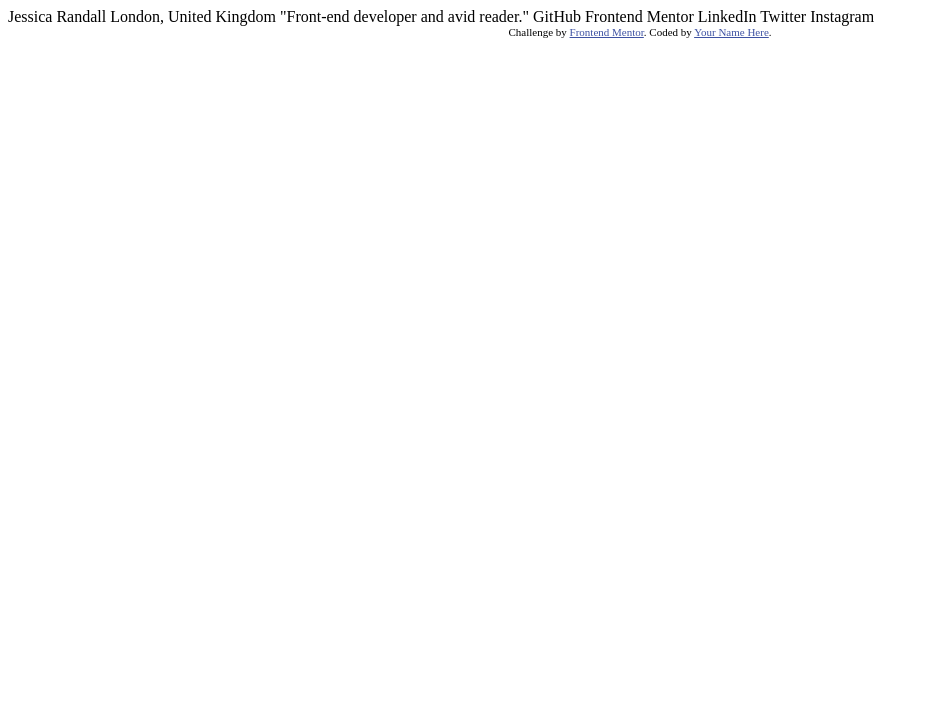
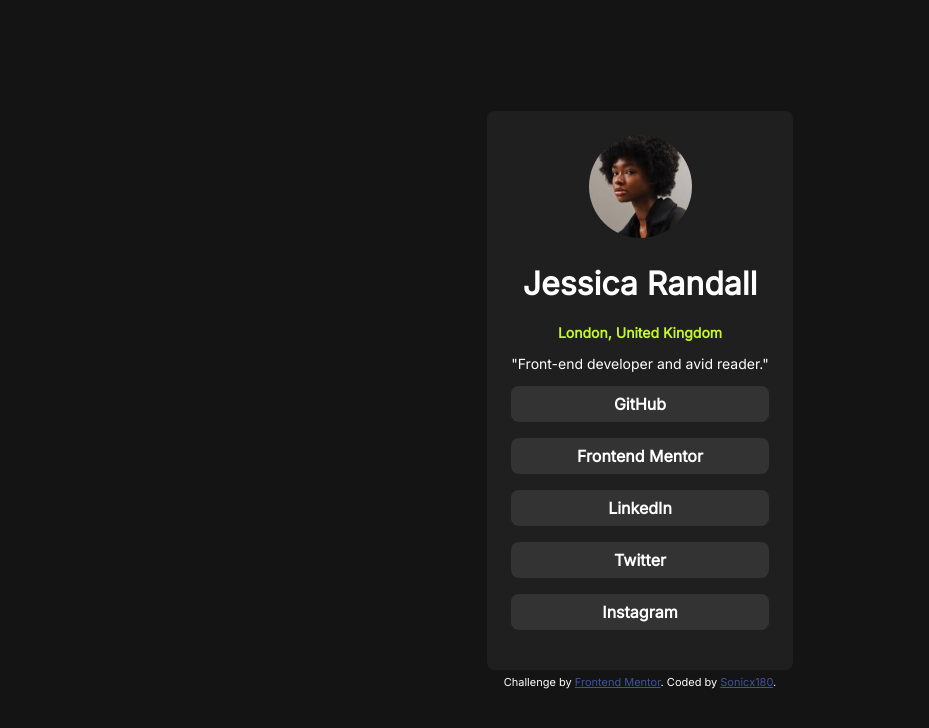
Before and after one commit to sonicx180/social-links-profile-main, a plain HTML site: page index.html in a window 1280 px wide. Shown: the whole page, without its empty margins (0-929 px from the left). Drawn offline with Linux system fonts and the light colour scheme.

Commit message:
finished

```diff
--- a/index.html
+++ b/index.html
@@ -1,34 +1,56 @@
 <!DOCTYPE html>
 <html lang="en">
 	<head>
-  <meta charset="UTF-8">
-  <meta name="viewport" content="width=device-width, initial-scale=1.0"> <!-- displays site properly based on user's device -->
+		<meta charset="UTF-8" />
+		<meta name="viewport" content="width=device-width, initial-scale=1.0" />
+		<!-- displays site properly based on user's device -->
 
-  <link rel="icon" type="image/png" sizes="32x32" href="./assets/images/favicon-32x32.png">
+		<link
+			rel="icon"
+			type="image/png"
+			sizes="32x32"
+			href="./assets/images/favicon-32x32.png"
+		/>
 
 		<title>Frontend Mentor | Social links profile</title>
-
-  <!-- Feel free to remove these styles or customise in your own stylesheet 👍 -->
+		<link rel = "stylesheet" href = "style.css" />
 		<style>
-    .attribution { font-size: 11px; text-align: center; }
-    .attribution a { color: hsl(228, 45%, 44%); }
+			.attribution {
+				font-size: 11px;
+				text-align: center;
+			}
+			.attribution a {
+				color: hsl(228, 45%, 44%);
+			}
 		</style>
 	</head>
 	<body>
-
-  Jessica Randall
-  London, United Kingdom
-  "Front-end developer and avid reader."
-
-  GitHub
-  Frontend Mentor
-  LinkedIn
-  Twitter
-  Instagram
-
-  <div class="attribution">
-    Challenge by <a href="https://www.frontendmentor.io?ref=challenge" target="_blank">Frontend Mentor</a>.
-    Coded by <a href="#">Your Name Here</a>.
+		<main>
+			<div class="container">
+				<img
+					src="assets/images/avatar-jessica.jpeg"
+					alt="Headshot of Jessica Randall"
+					class="img"
+				/>
+				<header>
+					<h1>Jessica Randall</h1>
+					<h2>London, United Kingdom</h2>
+					<p>"Front-end developer and avid reader."</p>
+				</header>
+				<a href="#" class="link">GitHub </a>
+				<a href="#" class="link">Frontend Mentor </a>
+				<a href="#" class="link"> LinkedIn </a>
+				<a href="#" class="link">Twitter </a>
+				<a href="#" class="link">Instagram </a>
 			</div>
+		</main>
+		<footer class="attribution">
+			Challenge by
+			<a
+				href="https://www.frontendmentor.io?ref=challenge"
+				target="_blank"
+				>Frontend Mentor</a
+			>. Coded by <a href="#">Sonicx180</a>.
+		</footer>
 	</body>
 </html>
--- /dev/null
+++ b/style.css
@@ -0,0 +1,89 @@
+/*
+Color/Font Scheme
+
+Font size: 14px
+
+Green: hsl(75, 94%, 57%)
+
+White: hsl(0, 0%, 100%)
+
+Grey 700: hsl(0, 0%, 20%)
+
+Grey 800: hsl(0, 0%, 12%)
+
+Grey 900: hsl(0, 0%, 8%)
+
+Font weights: 400, 600, 700
+*/
+
+/* Import the Font */
+@import url('https://fonts.googleapis.com/css2?family=Inter');
+
+/* Setting Variables */
+:root {
+    --primary-font:"Inter", Helvetica;
+    --green-hsl: hsl(75, 94%, 57%);
+    --grey-light:hsl(0, 0%, 20%);
+    --grey-mid: hsl(0, 0%, 12%);
+    --dark-grey:hsl(0, 0%, 8%);
+    --small-font:400;
+    --mid-font:600;
+    --large-font:700;
+    --font-size:14px;
+}
+
+
+/* Aligns the container into the center, and sets other stuff */
+body {
+    background-color:var(--dark-grey);
+    color:white;
+    margin:0;
+    min-height:100dvh;
+    display:flex;
+    justify-content:center;
+    align-items:center;
+    flex-direction:column;
+    font-family:var(--primary-font);
+}
+
+/* Keeps the image rounded */
+h1 {
+    font-weight:var(--large-font);
+}
+h2 {
+    color:var(--green-hsl);
+    font-weight:var(--mid-font);
+
+}
+h2,
+p {
+    font-size:var(--font-size);
+}
+img {
+    border-radius:50%;
+    max-width:40%;
+}
+p {
+    font-weight:var(--small-font);
+}
+.container {
+    background-color:var(--grey-mid);
+    text-align:center;
+    padding:24px;
+    max-width:24rem;
+    margin-bottom:5px;
+}
+.link {
+    text-decoration:none;
+    display:block;
+    color:inherit;
+    font-weight:var(--mid-font);
+    background-color:var(--grey-light);
+    line-height:1.5;
+    margin-bottom:16px;
+    padding:6px;
+}
+
+.container, .link {
+    border-radius:8px;
+}
```
Also changed, not shown: assets/fonts/Inter-VariableFont_slnt,wght.ttf (deleted), assets/fonts/OFL.txt (deleted), assets/fonts/README.txt (deleted), assets/fonts/static/Inter-Bold.ttf (deleted), assets/fonts/static/Inter-Regular.ttf (deleted), assets/fonts/static/Inter-SemiBold.ttf (deleted). Lines whose indentation alone changed are shown as unchanged.
